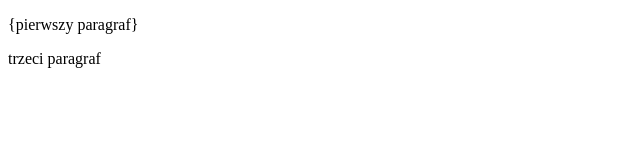
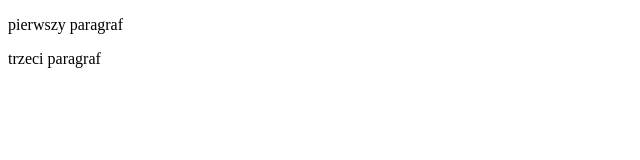
Before and after one commit to PatrycjaLobry/PatrycjaLobry.github.io, a plain HTML site: page index.html in a window 1280 px wide. Shown: the full height of the page, 0-640 px from the left. Drawn offline with Linux system fonts and the light colour scheme.

Commit message:
newbranch

```diff
--- a/index.html
+++ b/index.html
@@ -5,7 +5,7 @@
     <title>Document</title>
 </head>
 <body>
- <p>{pierwszy paragraf}</p>
+ <p>pierwszy paragraf</p>
  <p>trzeci paragraf</p>
 </body>
 </html>
```
